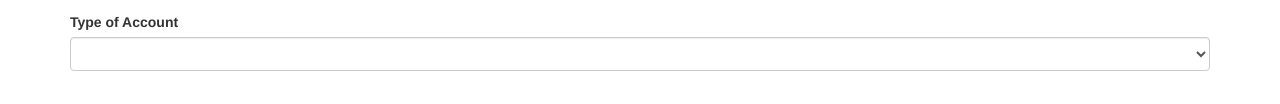
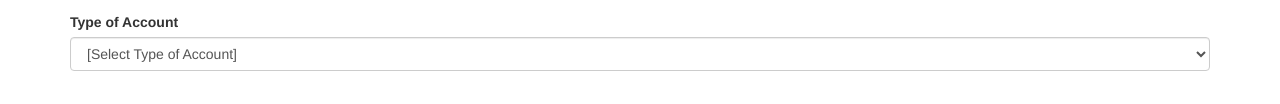
Before and after one commit to LACHHABAYOUB/MiniBankingApp, a plain HTML site: page index.html in a window 1280 px wide. Shown: the part 264-368 px from the top of the page. Drawn offline with nearby package versions, Linux system fonts and the light colour scheme.

Commit message:
Update index.html

```diff
--- a/index.html
+++ b/index.html
@@ -54,7 +54,7 @@
             <div class="form-group">
                 <label for="exampleInputEmail1">Type of Account</label>
                 <select class="form-control" id="Supplier" required>
-                    <option></option>
+                    <option>[Select Type of Account]</option>
                     <option>Savings</option>
                     <option>Checking</option>
                     <option>loan</option>
```
